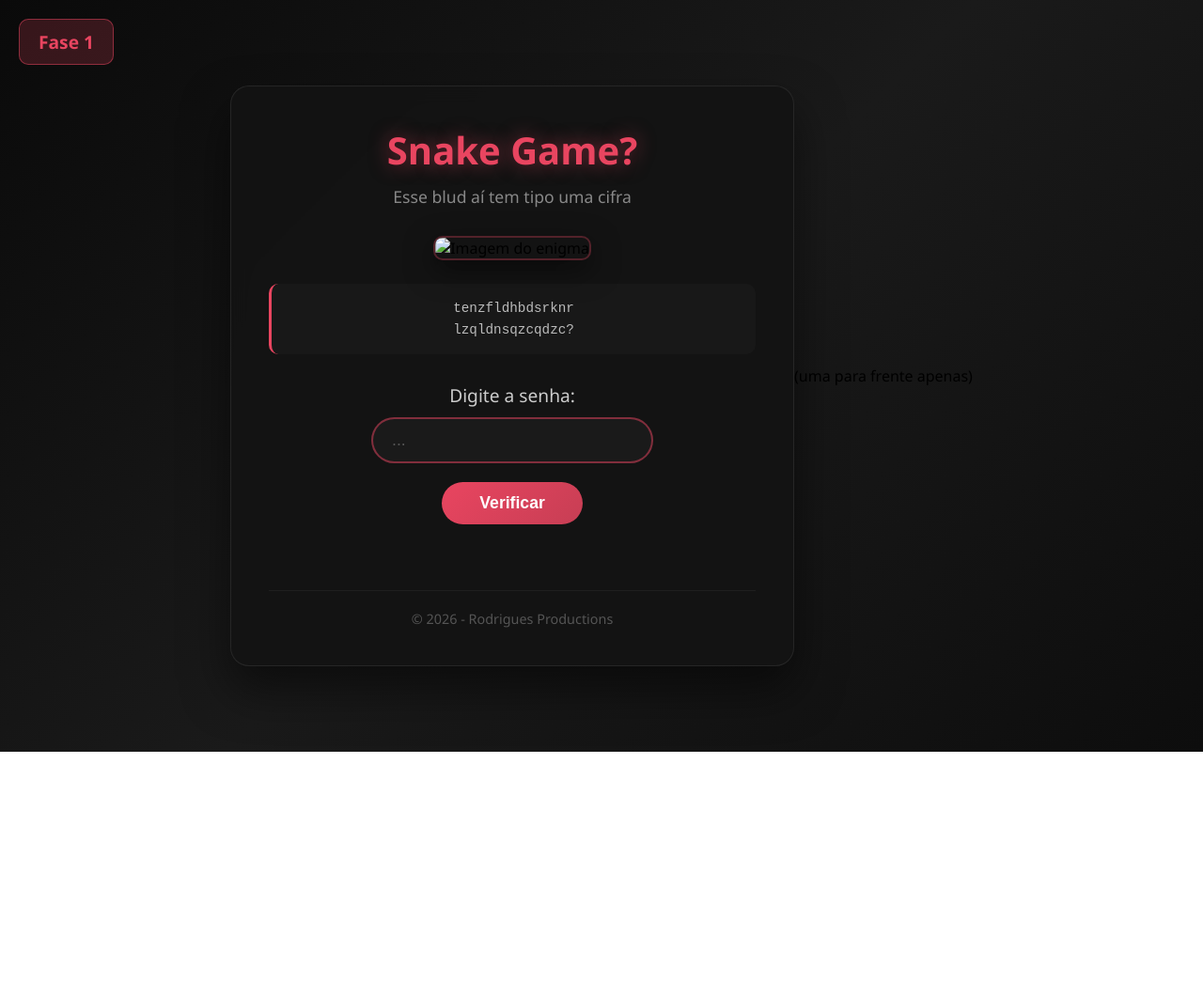
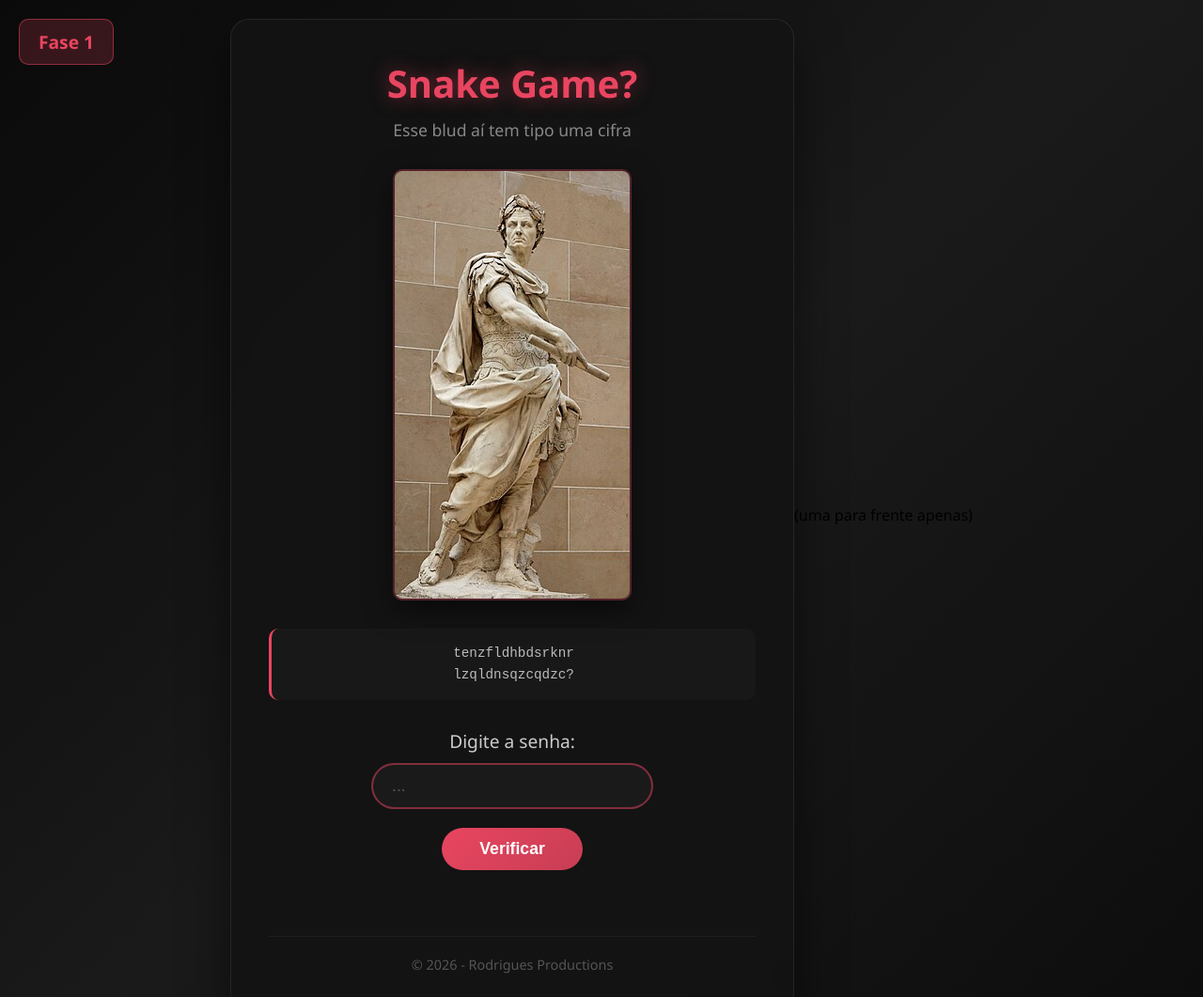
Before and after one commit to guga361/SirFlumphtonPuzzle, a plain HTML site: page fase1.html in a window 1280 px wide. Shown: the top 1061 px of the page at 94% size. Before the commit the page ends 800 px from the top, so only its background shows below. Drawn offline with Linux system fonts and the light colour scheme.

Commit message:
Update fase1.html

```diff
--- a/fase1.html
+++ b/fase1.html
@@ -5,7 +5,7 @@
     <meta name="viewport" content="width=device-width, initial-scale=1.0">
     <title>Fase 1 - Enigma de 20tão do sir flumpthon</title>
     <link rel="stylesheet" href="style.css">
-    <link rel="icon" href="Imagens/Sir Flumphton.jpeg">
+    <link rel="icon" href="Sir Flumphton.jpeg">
 </head>
 <body>
     <div class="phase-indicator">Fase 1</div>
@@ -19,7 +19,7 @@
         <main>
             <div class="image-container">
                 <!-- EDITÁVEL: Imagem (substitua a URL abaixo) -->
-                <img src="Imagens/Júlio César.jpg" alt="Imagem do enigma" id="enigma-image">
+                <img src="Júlio César.jpg" alt="Imagem do enigma" id="enigma-image">
             </div>
 
             <div class="content">
```
